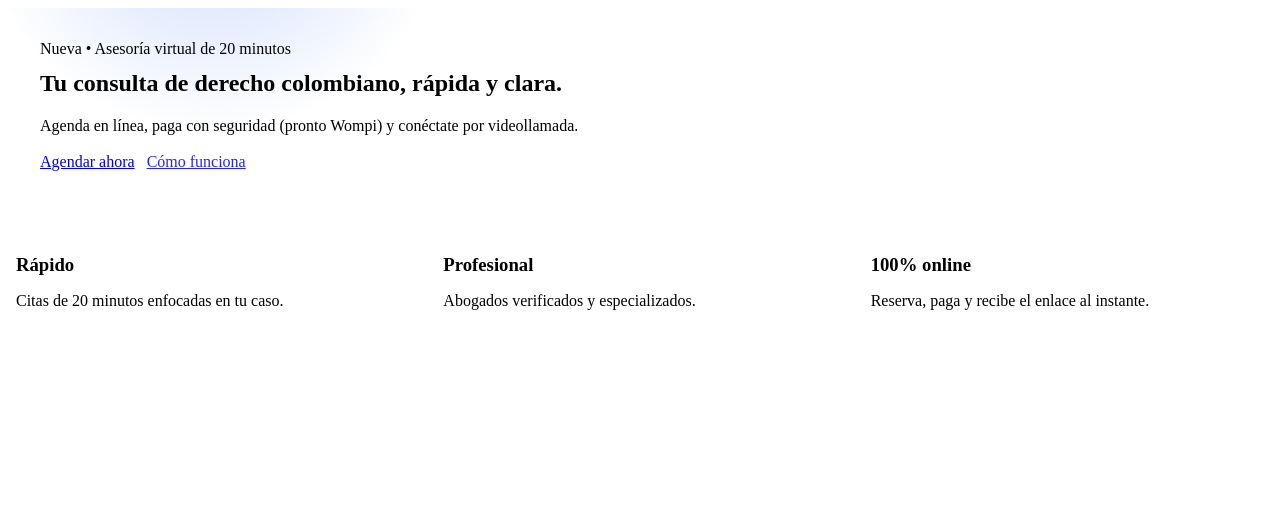
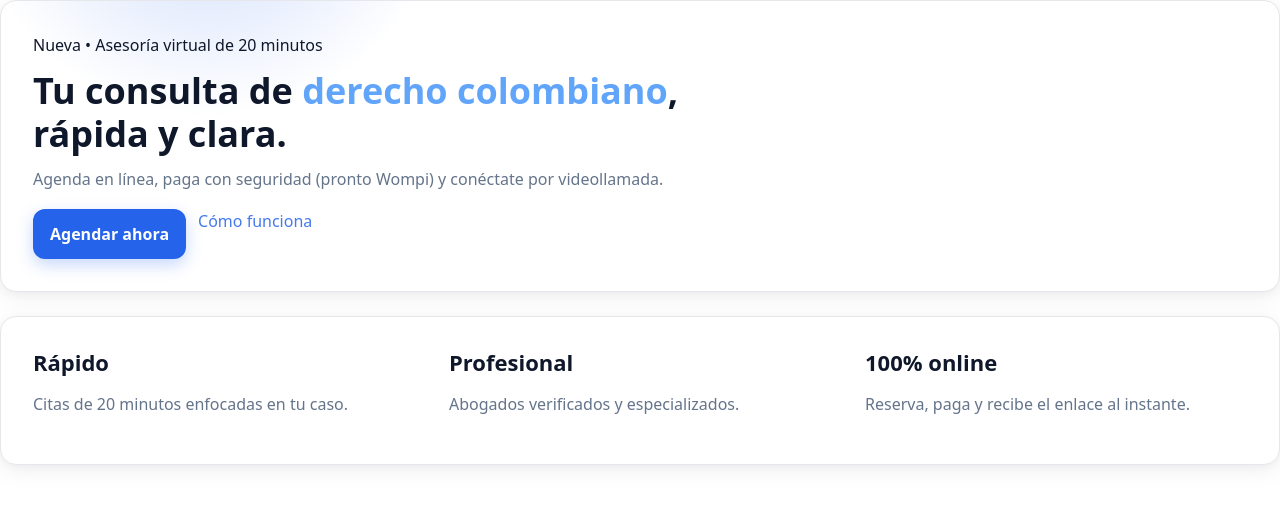
Before and after one commit to jjonnas1/castellanosabogados, a Next.js app: page / in a window 1280 px wide. Shown: the top 506 px of the page. Built offline with nearby package versions, Linux system fonts and the light colour scheme.

Commit message:
Update layout.tsx

```diff
--- a/app/layout.tsx
+++ b/app/layout.tsx
@@ -1,38 +1,16 @@
-export default function Home(){
+// app/layout.tsx
+import "./globals.css";
+import type { Metadata } from "next";
+
+export const metadata: Metadata = {
+  title: "Castellanos Abogados",
+  description: "Asesoría legal virtual en 20 minutos",
+};
+
+export default function RootLayout({ children }: { children: React.ReactNode }) {
   return (
-    <div style={{display:"grid",gap:24}}>
-      {/* Hero */}
-      <section className="card" style={{padding:32, position:"relative", overflow:"hidden"}}>
-        <div style={{position:"absolute",inset:-80,background:
-          "radial-gradient(600px circle at 20% -10%, rgba(37,99,235,.25), transparent 40%), radial-gradient(600px circle at 120% 20%, rgba(96,165,250,.2), transparent 40%)"}}/>
-        <div style={{position:"relative"}}>
-          <span className="badge">Nueva • Asesoría virtual de 20 minutos</span>
-          <h1 style={{marginTop:12,maxWidth:720}}>
-            Tu consulta de <span style={{color:"var(--brand-2)"}}>derecho colombiano</span>, rápida y clara.
-          </h1>
-          <p style={{color:"var(--muted)",maxWidth:720,marginTop:8}}>
-            Agenda en línea, paga con seguridad (pronto Wompi) y conéctate por videollamada.
-          </p>
-          <div style={{marginTop:18,display:"flex",gap:12}}>
-            <a className="btn" href="/agenda">Agendar ahora</a>
-            <a href="#como-funciona" style={{opacity:.85}}>Cómo funciona</a>
-          </div>
-        </div>
-      </section>
-
-      {/* 3 beneficios */}
-      <section id="como-funciona" className="card" style={{display:"grid",gridTemplateColumns:"repeat(auto-fit,minmax(220px,1fr))",gap:18}}>
-        {[
-          {t:"Rápido",d:"Citas de 20 minutos enfocadas en tu caso."},
-          {t:"Profesional",d:"Abogados verificados y especializados."},
-          {t:"100% online",d:"Reserva, paga y recibe el enlace al instante."},
-        ].map((f,i)=>(
-          <div key={i} style={{padding:8}}>
-            <h3 style={{fontWeight:700,marginBottom:6}}>{f.t}</h3>
-            <p style={{color:"var(--muted)"}}>{f.d}</p>
-          </div>
-        ))}
-      </section>
-    </div>
+    <html lang="es">
+      <body>{children}</body>
+    </html>
   );
 }
```
